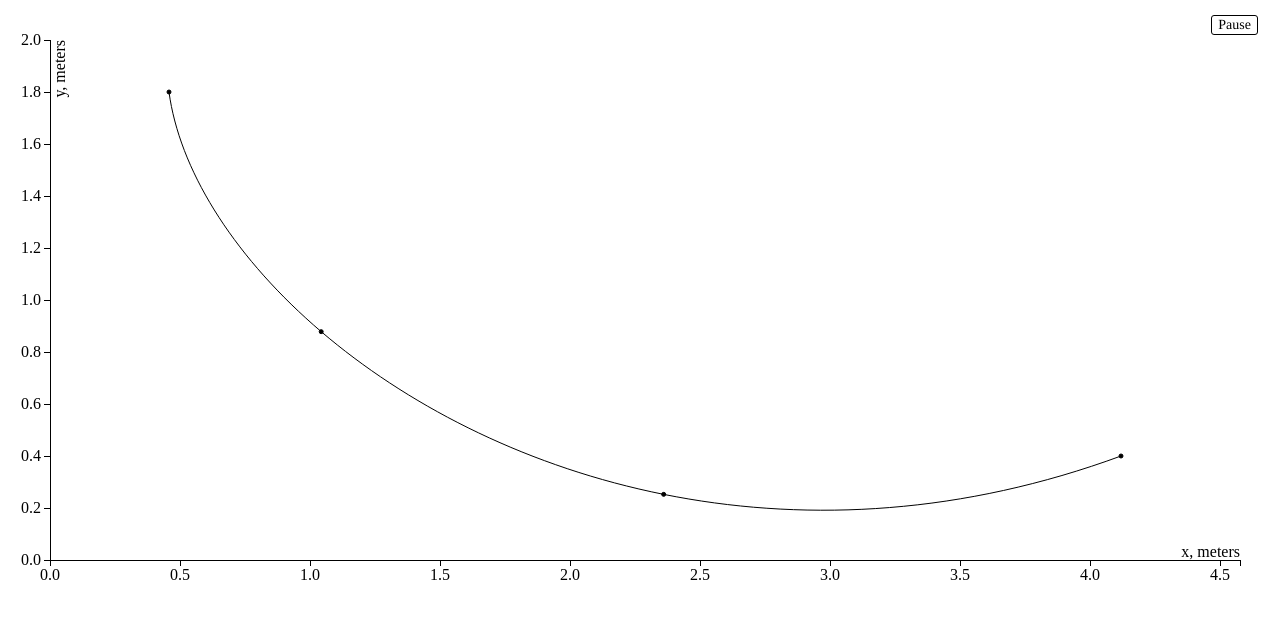
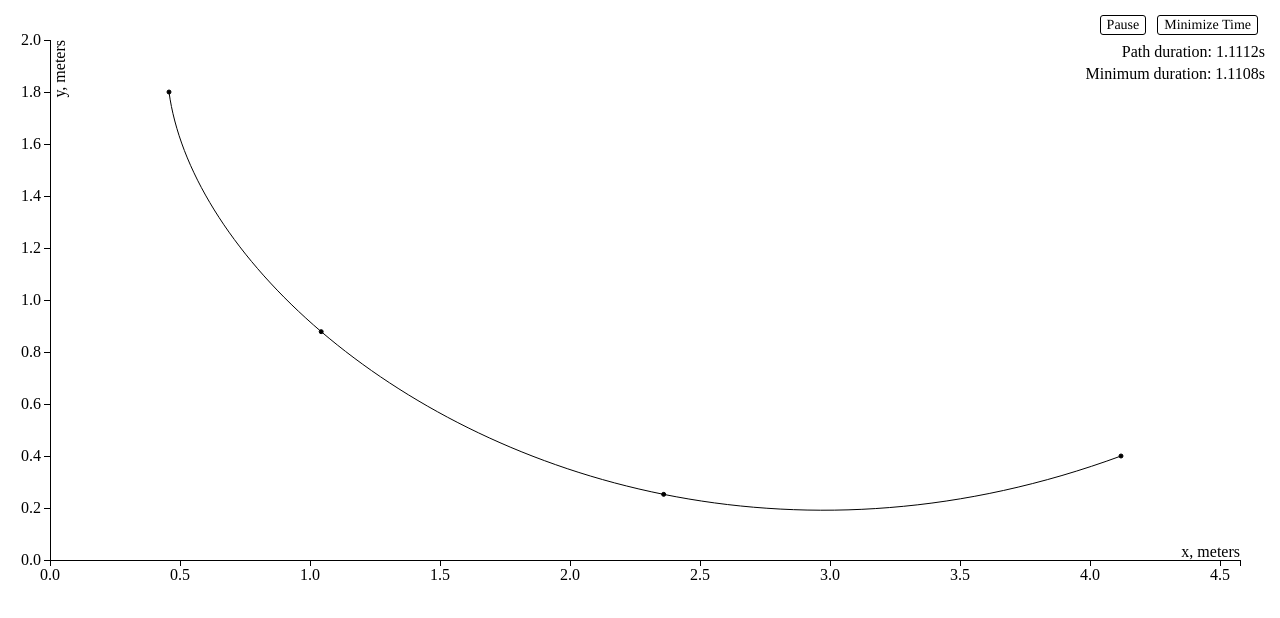
Before and after one commit to xup6193193/brachistochrone_CCLin, a plain HTML site: page index.html in a window 1280 px wide. Drawn offline with Linux system fonts and the light colour scheme.

Commit message:
Update index.html

```diff
--- a/index.html
+++ b/index.html
@@ -9,10 +9,11 @@
     <div class="panel" id="controls">
       <div class="btn-group">
         <button id="toggle-particles" class="btn">Pause</button>
-
+        <button id="fit-to-solution" class="btn">Minimize Time</button>
         <button id="toggle-solution" class="btn">Hide Solution</button>
       </div>
-
+      <div id="test-curve-details" class="details-field"></div>
+      <div id="solution-details" class="details-field"></div>
     </div>
     <script src="bundle.js"></script>
   </body>
```
